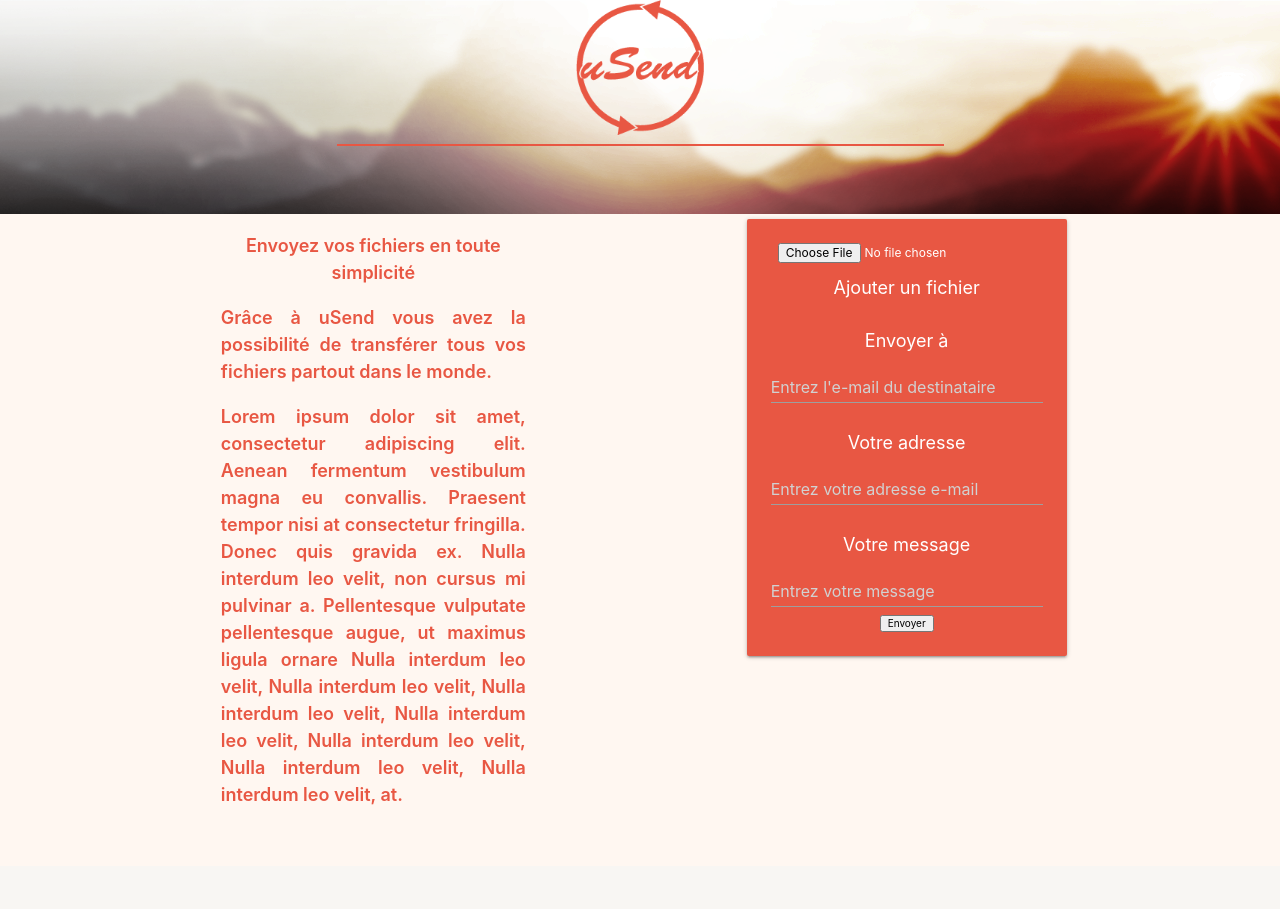
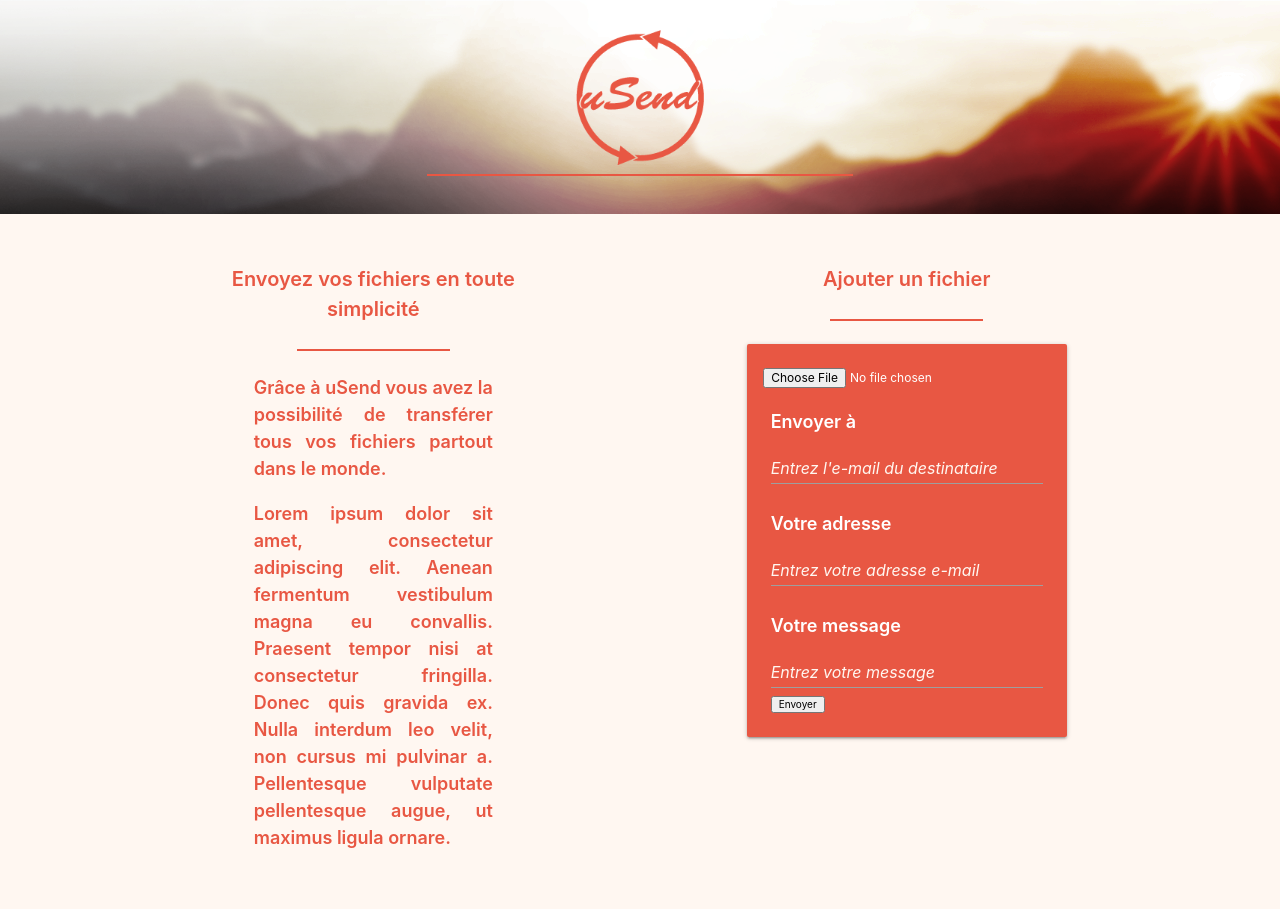
Before and after one commit to Scalou21/uSend, a PHP site: the page made by app/view/Index/display.html.twig in a window 1280 px wide. Before the commit the page ends 805 px from the top, so only its background shows below. Run offline with PHP 8.4, Linux system fonts and the light colour scheme; the template is opened without the code that fills it, so the values that code supplies are empty; some libraries are stand-ins or nearby versions.

Commit message:
Correctifs apportés au front

```diff
--- a/app/view/Layout/form.html.twig
+++ /dev/null
@@ -1,31 +0,0 @@
-
-<section class="row">
-    <div class="col offset-l2 l3 offset-s1 s10 fs18 color2 bold">
-        <p class="center-align">Envoyez vos fichiers en toute simplicité</p>
-        <p class="textjustify">Grâce à uSend vous avez la possibilité de transférer tous vos fichiers partout dans le monde.</p>
-        <p class="textjustify">Lorem ipsum dolor sit amet, consectetur adipiscing elit. Aenean fermentum vestibulum magna eu convallis. Praesent tempor
-        nisi at consectetur fringilla. Donec quis gravida ex. Nulla interdum leo velit, non cursus mi pulvinar a. Pellentesque vulputate
-        pellentesque augue, ut maximus ligula ornare Nulla interdum leo velit, Nulla interdum leo velit, Nulla interdum leo velit,
-        Nulla interdum leo velit, Nulla interdum leo velit, Nulla interdum leo velit, Nulla interdum leo velit, at.</p>
-
-    </div>
-    <div class="row">
-        <div class="col offset-l2 l3 offset-s1 s10">
-            <div class="row center-align card-panel login-box bgcolor2">
-                <div class="row">
-                    <input id="file" type="file" accept=".xlsx,.xls,image/*,audio/*,video/*,.doc, .docx,.ppt, .pptx,.txt,.pdf,.psd" class="fs12 color4">
-                    <h4 class="fs18 color4">Ajouter un fichier</h4>
-                </div>
-                <form>
-                    <p class="fs18 color4">Envoyer à</p>
-                    <input type="email" name="destinataire" placeholder="Entrez l'e-mail du destinataire">
-                    <p class="fs18 color4">Votre adresse</p>
-                    <input type="email" name="author" placeholder="Entrez votre adresse e-mail">
-                    <p class="fs18 color4">Votre message</p>
-                    <input type="text" name="mess1" placeholder="Entrez votre message">
-                    <input type="submit" name="submit" value="Envoyer">
-                </form>
-            </div>
-        </div>
-    </div>
-</section>
--- a/app/view/Layout/layout.html.twig
+++ b/app/view/Layout/layout.html.twig
@@ -15,14 +15,16 @@
     <body class="bgcolor1">
         <header>
             <div class="center-align">
-                <img src="./img/logo.png" alt="logo" class="logo">
-                <hr class="w605p">
+                <img src="./img/logo.png" alt="logo" class="logo mtop30p">
+                <div class="row">
+                    <hr class="col offset-l4 l4 offset-s2 s8">
+                </div>
             </div>
         </header>
 
         <main>
             {% block content %}{% endblock %}
-            {% include 'Layout/form.html.twig' %}
+            {% include 'Layout/main.html.twig' %}
         </main>
 
         {% include 'Layout/footer.html.twig' %}
--- /dev/null
+++ b/app/view/Layout/main.html.twig
@@ -0,0 +1,37 @@
+
+<section class="row bold mtop30p">
+    <div class="col offset-l2 l3 offset-s1 s10 color2">
+        <p class="center-align fs20">Envoyez vos fichiers en toute simplicité</p>
+        <hr class="col offset-l3 l6 offset-s2 s8">
+        <div class="col offset-l1 l10">
+        <p class="textjustify fs18">Grâce à uSend vous avez la possibilité de transférer tous vos fichiers partout dans le monde.</p>
+        <p class="textjustify fs18">Lorem ipsum dolor sit amet, consectetur adipiscing elit. Aenean fermentum vestibulum magna eu convallis. Praesent tempor
+        nisi at consectetur fringilla. Donec quis gravida ex. Nulla interdum leo velit, non cursus mi pulvinar a. Pellentesque vulputate
+        pellentesque augue, ut maximus ligula ornare.</p>
+    </div>
+
+    </div>
+    <div class="row">
+
+
+        <div class="col offset-l2 l3 offset-s1 s10">
+            <p class="fs20 color2 bold center-align">Ajouter un fichier</p>
+            <hr class="col offset-l3 l6 offset-s2 s8">
+
+            <div class="row card-panel login-box bgcolor2 mtop50p">
+                <div class="row">
+                    <input id="file" type="file" accept=".xlsx,.xls,image/*,audio/*,video/*,.doc, .docx,.ppt, .pptx,.txt,.pdf,.psd" class="fs12 color4">
+                </div>
+                <form>
+                    <p class="fs18 color4">Envoyer à</p>
+                    <input type="email" name="destinataire" placeholder="Entrez l'e-mail du destinataire" class="color1">
+                    <p class="fs18 color4">Votre adresse</p>
+                    <input type="email" name="author" placeholder="Entrez votre adresse e-mail" class="color1">
+                    <p class="fs18 color4">Votre message</p>
+                    <input type="text" name="mess1" placeholder="Entrez votre message" class="color1">
+                    <input type="submit" name="submit" value="Envoyer" >
+                </form>
+            </div>
+        </div>
+    </div>
+</section>
--- a/assets/css/style.css
+++ b/assets/css/style.css
@@ -40,6 +40,9 @@ height:214px;
 /* ------------- Margins & Paddings ------------- */
         .mbot30p{margin-bottom:30px;}
         .padding15p{padding:15px;}
+        .mtop50p{margin-top:50px;}
+        .mtop30p{margin-top:30px;}
+        .mtop20p{margin-top:20px;}
 
 
 /* ------------- Heights ------------- */
@@ -57,11 +60,13 @@ height:214px;
 /* ------------- Spécifiques ------------- */
         .logo{max-width: 135px;
         max-height: 135px;}
-        hr{width:605px;
-        color:#E85743;
+        hr{color:#E85743;
         border:1px solid;
         }
         .opacity70{opacity:0.7;}
+
+        ::placeholder{color:#FFF7F1;
+        font-style:italic;}
 
 
 
@@ -86,6 +91,6 @@ height:214px;
 /* Extra Small Devices, Phones */
 @media only screen and (max-width : 480px) {
 
-    hr{display:none;}
+    /* hr{display:none;} */
 
 }
```
